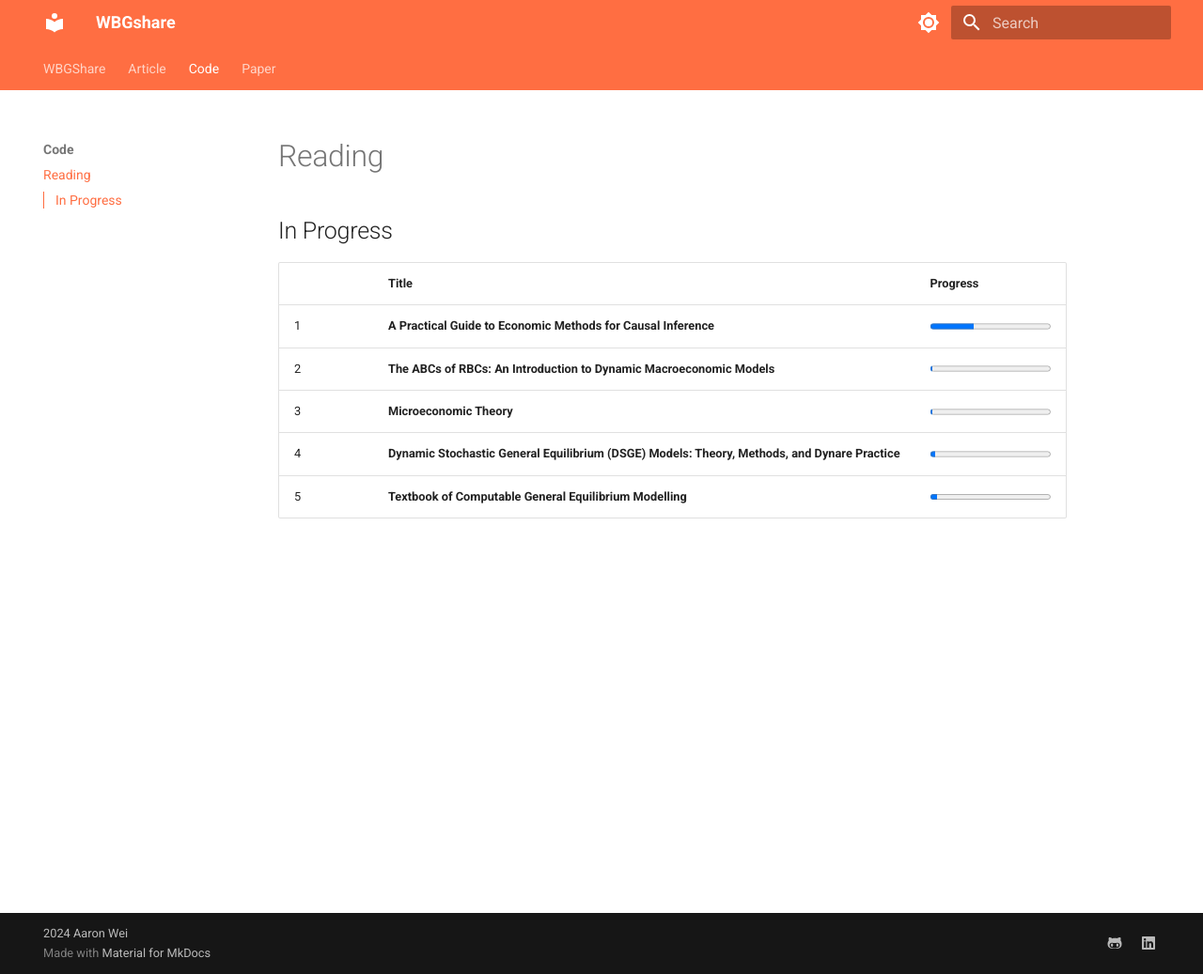
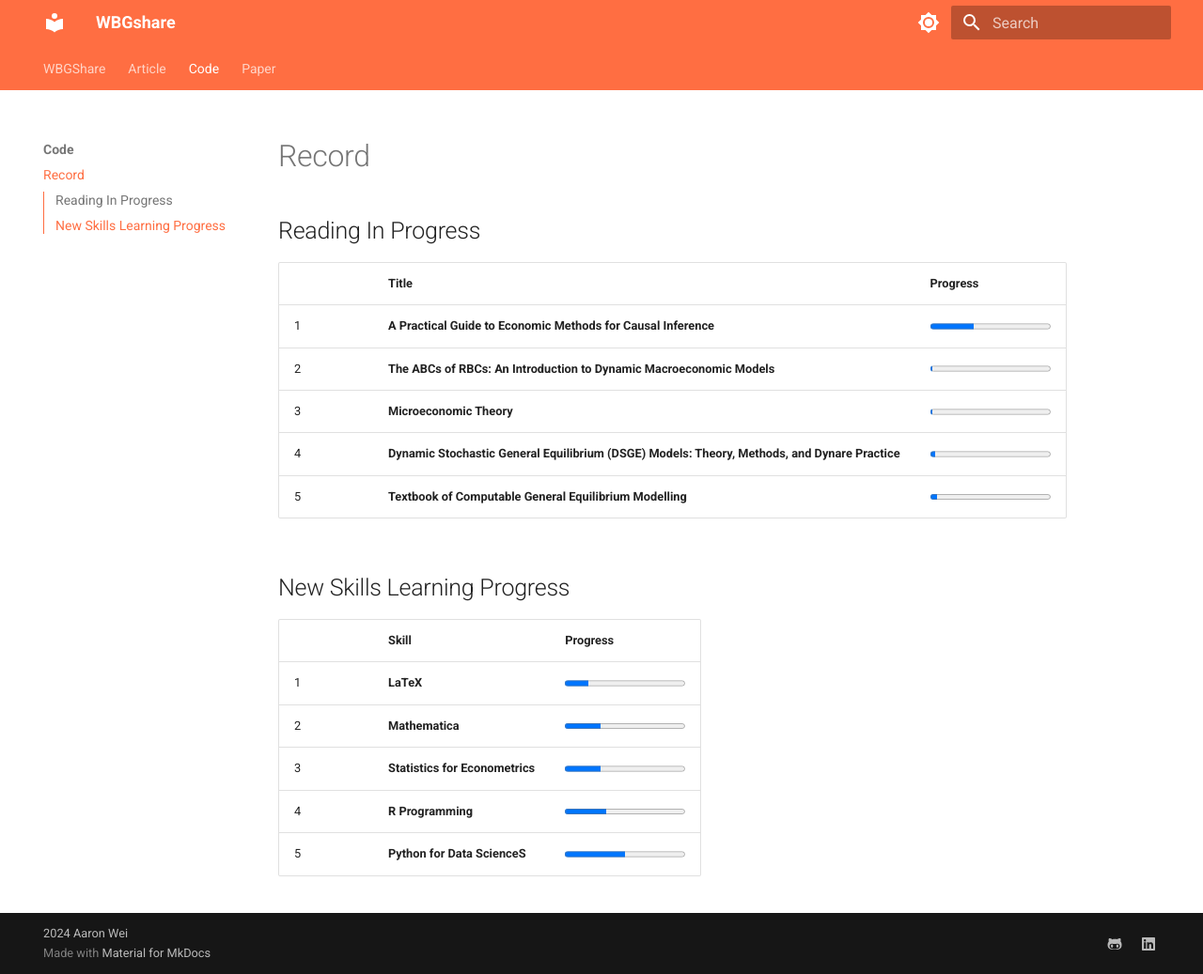
Before and after one commit to WBGZDTSL/WBGShare, an MkDocs documentation site: the page built from docs/Code/Reading.md, in a window 1280 px wide and 1037 px high. Shown: the whole window at 94% size. Built offline with MkDocs 1.6.1 and Material for MkDocs 9.7.7, drawn with Linux system fonts in a browser that asks for light colours.

Commit message:
Record Update

```diff
--- a/docs/Code/Reading.md
+++ b/docs/Code/Reading.md
@@ -1,6 +1,6 @@
-# Reading
+# Record
 
-## In Progress
+## Reading In Progress
 |   | Title                                                                                          | Progress                                |
 |---|------------------------------------------------------------------------------------------------|-----------------------------------------|
 | 1 | **A Practical Guide to Economic Methods for Causal Inference**                                 | <progress value=120 max=329></progress> |
@@ -8,3 +8,13 @@
 | 3 | **Microeconomic Theory**                                                                       | <progress value=10 max=458></progress>  |
 | 4 | **Dynamic Stochastic General Equilibrium (DSGE) Models: Theory, Methods, and Dynare Practice** | <progress value=25 max=550></progress>  |
 | 5 | **Textbook of Computable General Equilibrium Modelling**                                       | <progress value=10 max=182></progress>  |
+
+
+## New Skills Learning  Progress
+|   | Skill                           | Progress                               |
+|---|---------------------------------|----------------------------------------|
+| 1 | **LaTeX**                       | <progress value=20 max=100></progress> |
+| 2 | **Mathematica**                 | <progress value=30 max=100></progress> |
+| 3 | **Statistics for Econometrics** | <progress value=30 max=100></progress> |
+| 4 | **R Programming**               | <progress value=35 max=100></progress> |
+| 5 | **Python for Data ScienceS**    | <progress value=50 max=100></progress> |
```
